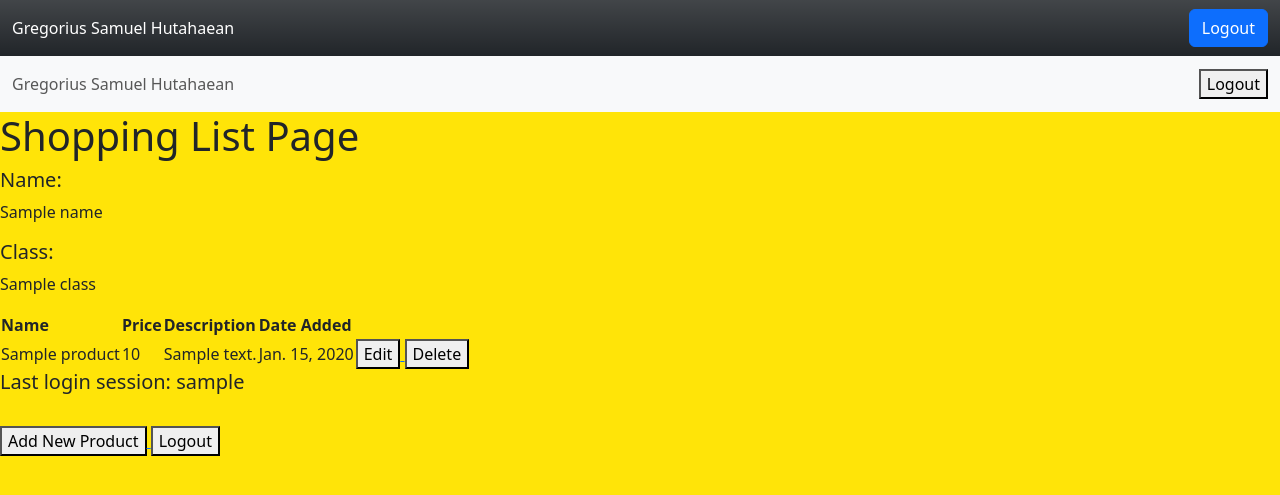
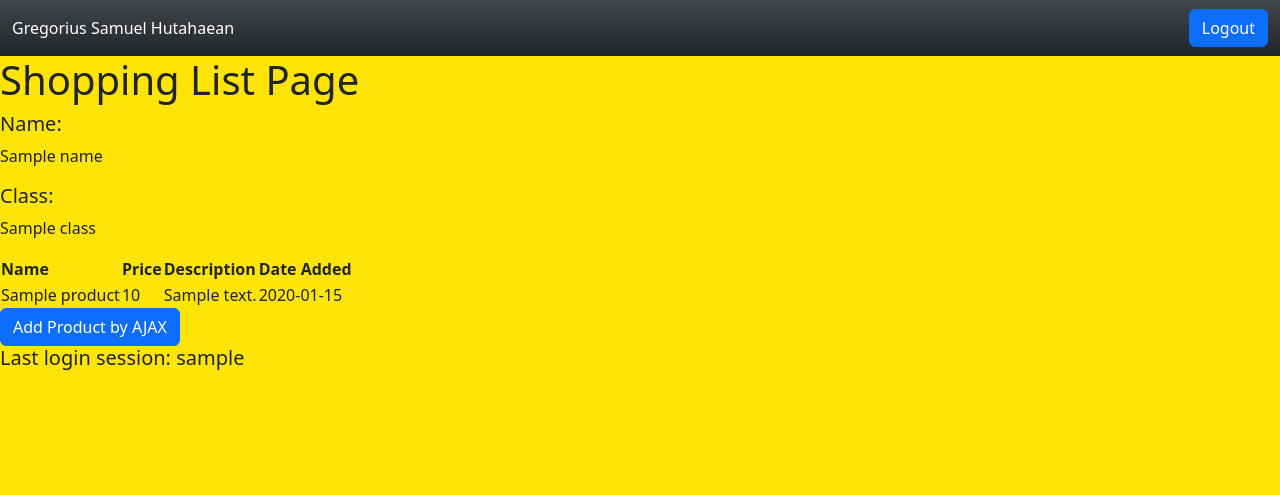
Before and after one commit to samuelcodingjourney/shopping-list, a Django app: template main/templates/main.html in a window 1280 px wide. Shown: the top 495 px of the page. Run offline with Django 4.2, Linux system fonts and the light colour scheme; tables that the repository leaves empty hold one stand-in row (values such as "Sample post"); the template is opened without the code that fills it: values that come from a table or form of the project are taken from there, most other values are stand-ins (such as "Sample title", 1, 10 or a date in 2020).

Commit message:
new commit for tutorial 5

```diff
--- a/main/templates/main.html
+++ b/main/templates/main.html
@@ -1,18 +1,7 @@
 {% extends 'base.html' %}
 
 {% block content %}
-    <nav class="navbar bg-body-tertiary">
-        <div class="container-fluid">
-            <span class="navbar-text">
-                Gregorius Samuel Hutahaean
-            </span>
-        <a href="{% url 'main:logout' %}">
-            <button>
-                Logout
-            </button>
-        </a>
-    </div>
-    </nav>
+
     <h1>Shopping List Page</h1>
 
     <h5>Name:</h5>
@@ -20,49 +9,77 @@
 
     <h5>Class:</h5>
     <p>{{class}}</p>
-    <table>
-        <tr>
-            <th>Name</th>
-            <th>Price</th>
-            <th>Description</th>
-            <th>Date Added</th>
-        </tr>
-
-        {% comment %} Below is how to show the product data {% endcomment %}
-
-        {% for product in products %}
-            <tr>
-                <td>{{product.name}}</td>
-                <td>{{product.price}}</td>
-                <td>{{product.description}}</td>
-                <td>{{product.date_added}}</td>
-                <td>
-                    <a href="{% url 'main:edit_product' product.pk %}">
-                        <button>
-                            Edit
-                        </button>
-                    </a>
-                    <a href="{% url 'main:delete_product' product.pk %}">
-                          <button>
-                              Delete
-                          </button>
-                      </a>
-                </td>
-            </tr>
-        {% endfor %}
-    </table>
+    <table id="product_table"></table>
+        <div class="modal fade" id="exampleModal" tabindex="-1" aria-labelledby="exampleModalLabel" aria-hidden="true">
+            <div class="modal-dialog">
+                <div class="modal-content">
+                    <div class="modal-header">
+                        <h1 class="modal-title fs-5" id="exampleModalLabel">Add New Product</h1>
+                        <button type="button" class="btn-close" data-bs-dismiss="modal" aria-label="Close"></button>
+                    </div>
+                    <div class="modal-body">
+                        <form id="form" onsubmit="return false;">
+                            {% csrf_token %}
+                            <div class="mb-3">
+                                <label for="name" class="col-form-label">Name:</label>
+                                <input type="text" class="form-control" id="name" name="name"></input>
+                            </div>
+                            <div class="mb-3">
+                                <label for="price" class="col-form-label">Price:</label>
+                                <input type="number" class="form-control" id="price" name="price"></input>
+                            </div>
+                            <div class="mb-3">
+                                <label for="description" class="col-form-label">Description:</label>
+                                <textarea class="form-control" id="description" name="description"></textarea>
+                            </div>
+                        </form>
+                    </div>
+                    <div class="modal-footer">
+                        <button type="button" class="btn btn-secondary" data-bs-dismiss="modal">Close</button>
+                        <button type="button" class="btn btn-primary" id="button_add" data-bs-dismiss="modal">Add Product</button>
+                    </div>
+                </div>
+            </div>
+        </div>
+    <button type="button" class="btn btn-primary" data-bs-toggle="modal" data-bs-target="#exampleModal">Add Product by AJAX</button>
     <h5>Last login session: {{ last_login }}</h5>
     <br />
 
-    <a href="{% url 'main:create_product' %}">
-        <button>
-            Add New Product
-        </button>
-    </a>
-    <a href="{% url 'main:logout' %}">
-        <button>
-            Logout
-        </button>
-    </a>
+    <script>
+        async function getProducts() {
+            return fetch("{% url 'main:get_product_json' %}").then((res) => res.json())
+        }
+        async function refreshProducts() {
+            document.getElementById("product_table").innerHTML = ""
+            const products = await getProducts()
+            let htmlString = `<tr>
+                <th>Name</th>
+                <th>Price</th>
+                <th>Description</th>
+                <th>Date Added</th>
+            </tr>`
+            products.forEach((item) => {
+                htmlString += `\n<tr>
+                <td>${item.fields.name}</td>
+                <td>${item.fields.price}</td>
+                <td>${item.fields.description}</td>
+                <td>${item.fields.date_added}</td>
+            </tr>`
+            })
 
+            document.getElementById("product_table").innerHTML = htmlString
+        }
+
+        refreshProducts()
+        function addProduct() {
+            fetch("{% url 'main:add_product_ajax' %}", {
+                method: "POST",
+                body: new FormData(document.querySelector('#form'))
+            }).then(refreshProducts)
+
+            document.getElementById("form").reset()
+            return false
+        }
+        document.getElementById("button_add").onclick = addProduct
+    </script>
 {% endblock content %}
--- a/main/urls.py
+++ b/main/urls.py
@@ -1,5 +1,5 @@
 from django.urls import path
-from main.views import show_main, create_product, show_xml, show_json, show_xml_by_id, show_json_by_id, register, login_user, logout_user, edit_product, delete_product
+from main.views import show_main, create_product, show_xml, show_json, show_xml_by_id, show_json_by_id, register, login_user, logout_user, edit_product, delete_product, get_product_json, add_product_ajax
 app_name = 'main'
 
 urlpatterns = [
@@ -14,4 +14,6 @@ urlpatterns = [
     path('logout/', logout_user, name='logout'),
     path('edit-product/<int:id>', edit_product, name='edit_product'),
     path('delete/<int:id>', delete_product, name='delete_product'),
+    path('get-product/', get_product_json, name='get_product_json'),
+    path('create-product-ajax/', add_product_ajax, name='add_product_ajax')
     ]
--- a/main/views.py
+++ b/main/views.py
@@ -99,3 +99,21 @@ def delete_product(request, id):
     product.delete()
     # Return to the main page
     return HttpResponseRedirect(reverse('main:show_main'))
+
+def get_product_json(request):
+    product_item = Product.objects.all()
+    return HttpResponse(serializers.serialize('json', product_item))
+
+def add_product_ajax(request):
+    if request.method == 'POST':
+        name = request.POST.get("name")
+        price = request.POST.get("price")
+        description = request.POST.get("description")
+        user = request.user
+
+        new_product = Product(name=name, price=price, description=description, user=user)
+        new_product.save()
+
+        return HttpResponse(b"CREATED", status=201)
+
+    return HttpResponseNotFound()
```
